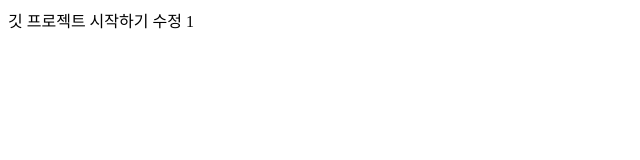
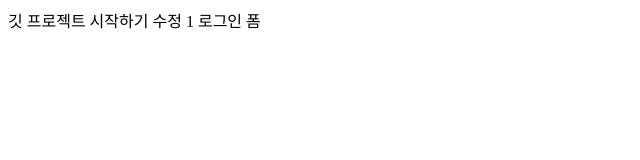
Before and after one commit to asp4303/tistory, a plain HTML site: page index.html in a window 1280 px wide. Shown: the full height of the page, 0-640 px from the left. Drawn offline with Linux system fonts and the light colour scheme.

Commit message:
로그인 브랜치 수정

```diff
--- a/index.html
+++ b/index.html
@@ -8,5 +8,6 @@
 <body>
     깃 프로젝트 시작하기
     수정 1
+    로그인 폼
 </body>
 </html>
```
